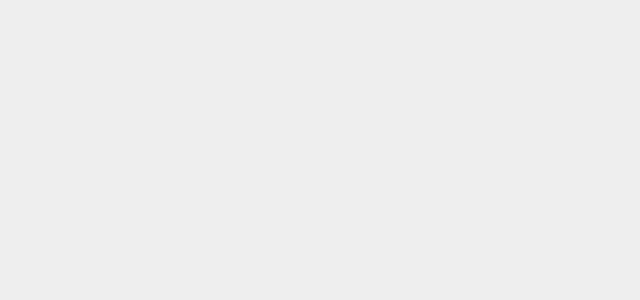
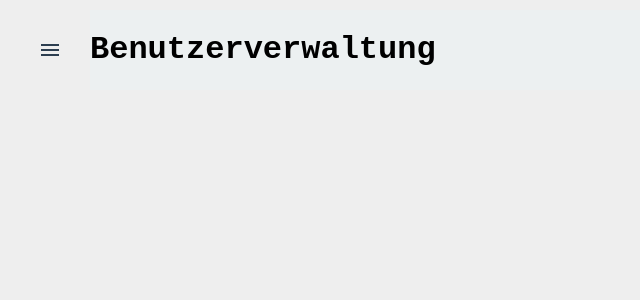
Before and after one commit to rafaelkhan/msplfrontend, a React (Create React App) app: page /benutzerverwaltung in a window 1280 px wide. Before the commit this address had no page. Shown: the top 300 px of the page, without its empty margins (0-640 px from the left). Built offline with nearby package versions, Linux system fonts and the light colour scheme.

Commit message:
Hasen-Style

```diff
--- a/src/App.js
+++ b/src/App.js
@@ -4,6 +4,7 @@ import { BrowserRouter as Router, Route, Routes } from 'react-router-dom';
 import Homepage from './Components/Homepage';
 import Dashboard from './Components/Dashboard';
 import Materialverwaltung from './Components/Materialverwaltung'
+import Benutzerverwaltung from './Components/Benutzerverwaltung'
 import Sidebar from './Components/Sidebar';
 import './App.css';
 
@@ -16,6 +17,7 @@ function App() {
                     <Route path="/" element={<Homepage />} />
                     <Route path="/dashboard" element={<Dashboard />} />
                     <Route path="/materialverwaltung" element={<Materialverwaltung />} />
+                    <Route path="/benutzerverwaltung" element={<Benutzerverwaltung />} />
                 </Routes>
             </div>
         </Router>
--- /dev/null
+++ b/src/Components/Benutzerverwaltung.js
@@ -0,0 +1,18 @@
+import React from 'react';
+import Sidebar from './Sidebar';
+import './Dashboard.css';
+
+
+
+function Benutzerverwaltung() {
+    return (
+        <div style={{ display: 'flex' }}>
+            <Sidebar />
+            <div className="dashboard-content" >
+                <h1>Benutzerverwaltung</h1>
+            </div>
+        </div>
+    );
+}
+
+export default Benutzerverwaltung;
--- a/src/Components/Sidebar.js
+++ b/src/Components/Sidebar.js
@@ -68,7 +68,7 @@ function Sidebar() {
                     <ListItem button className="sidebar-link" onClick={() => handleNavigateTo('/Materialverwaltung')}>
                         <ListItemText primary="Materialverwaltung" className="Text-Bar"/>
                     </ListItem>
-                    <ListItem button className="sidebar-link">
+                    <ListItem button className="sidebar-link" onClick={() => handleNavigateTo('/Benutzerverwaltung')}>
                         <ListItemText primary="Benutzerverwaltung" className="Text-Bar"/>
                     </ListItem>
                 </List>
```
